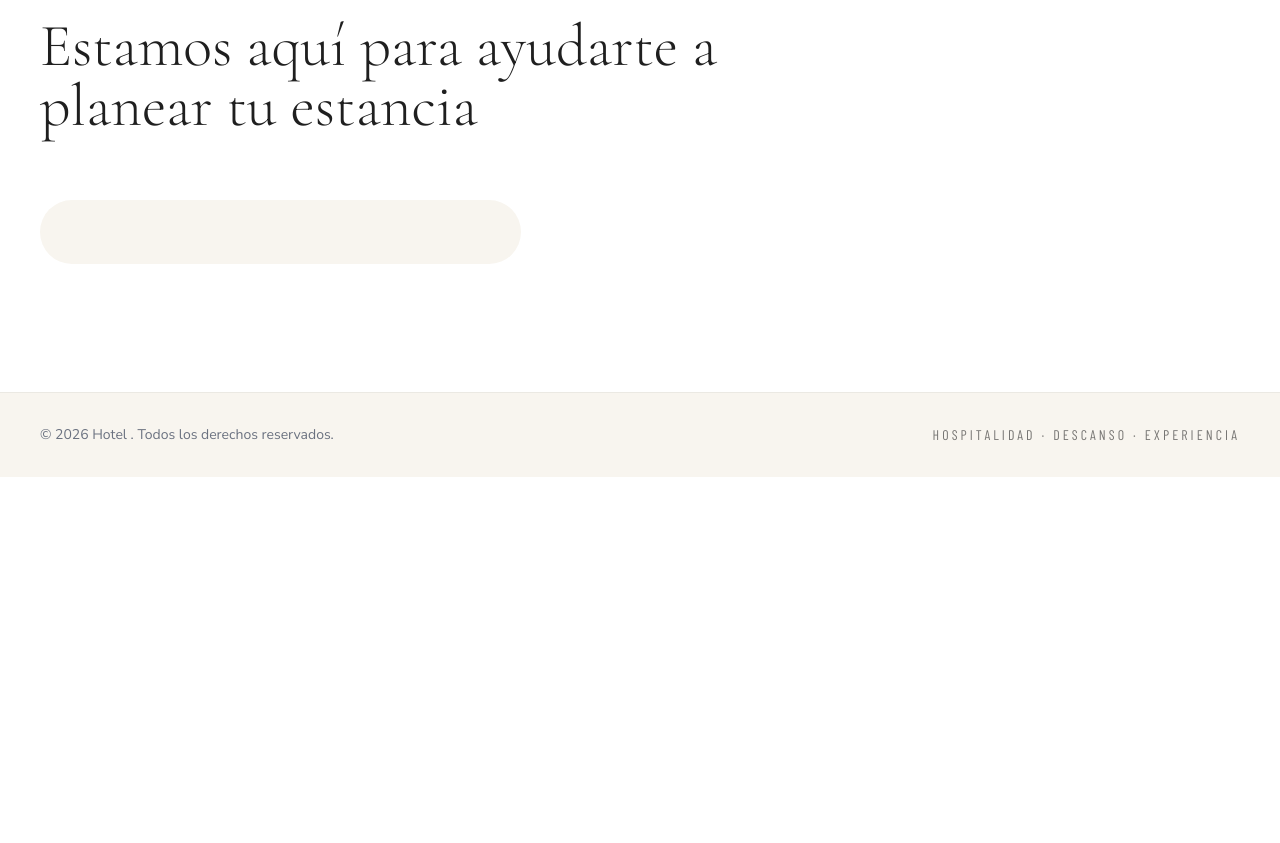
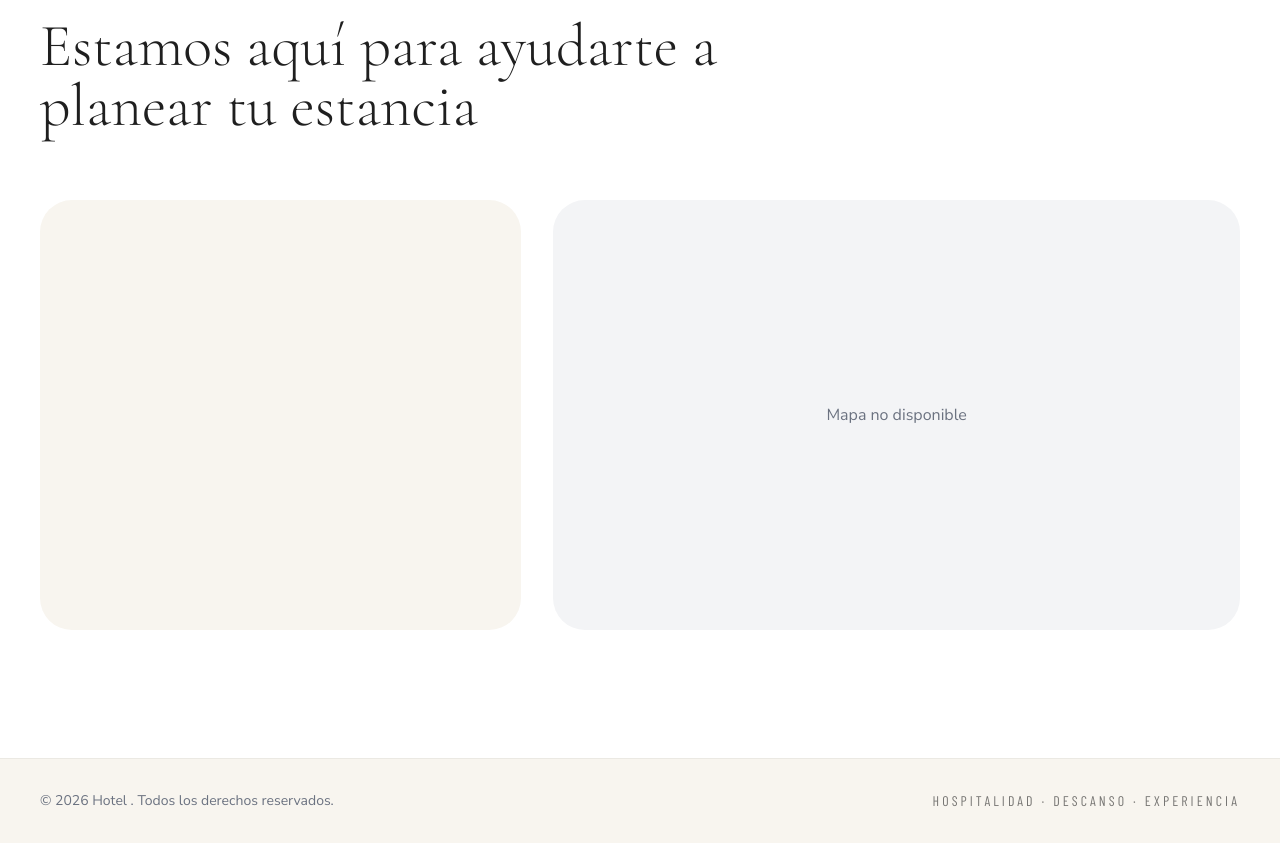
Before and after one commit to Dona121/Iraka, a Django app: page / in a window 1280 px wide. Shown: the part 2964-3807 px from the top of the page. Before the commit the page ends 3441 px from the top, so only its background shows below. Run offline with Django 5.2, Linux system fonts and the light colour scheme; data that the repository does not hold is empty; some libraries are stand-ins or nearby versions.

Commit message:
Ajuste revertido

```diff
--- a/iraka/templates/inicio.html
+++ b/iraka/templates/inicio.html
@@ -626,7 +626,7 @@
                 {% endif %}
             </div>
 
-            <!-- <div class="overflow-hidden rounded-[1.5rem] bg-gray-100 md:rounded-[2rem] lg:col-span-7">
+            <div class="overflow-hidden rounded-[1.5rem] bg-gray-100 md:rounded-[2rem] lg:col-span-7">
                 {% if contacto and contacto.url_google_maps %}
                     {# A11y: title en iframe del mapa #}
                     <iframe
@@ -643,7 +643,7 @@
                 {% else %}
                     <div class="flex min-h-[320px] items-center justify-center font-sans text-gray-500 md:min-h-[430px]">
                         Mapa no disponible
-                    </div> -->
+                    </div>
                 {% endif %}
             </div>
         </div>
```
